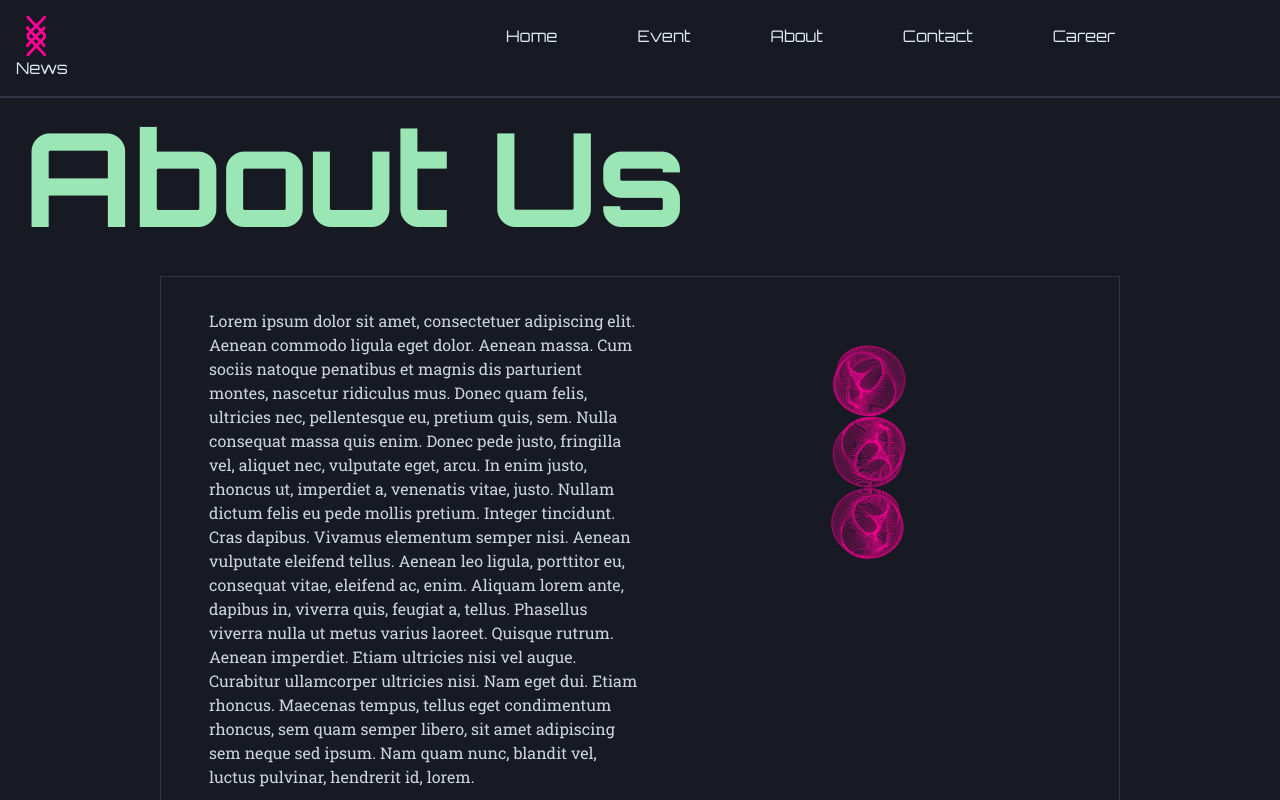
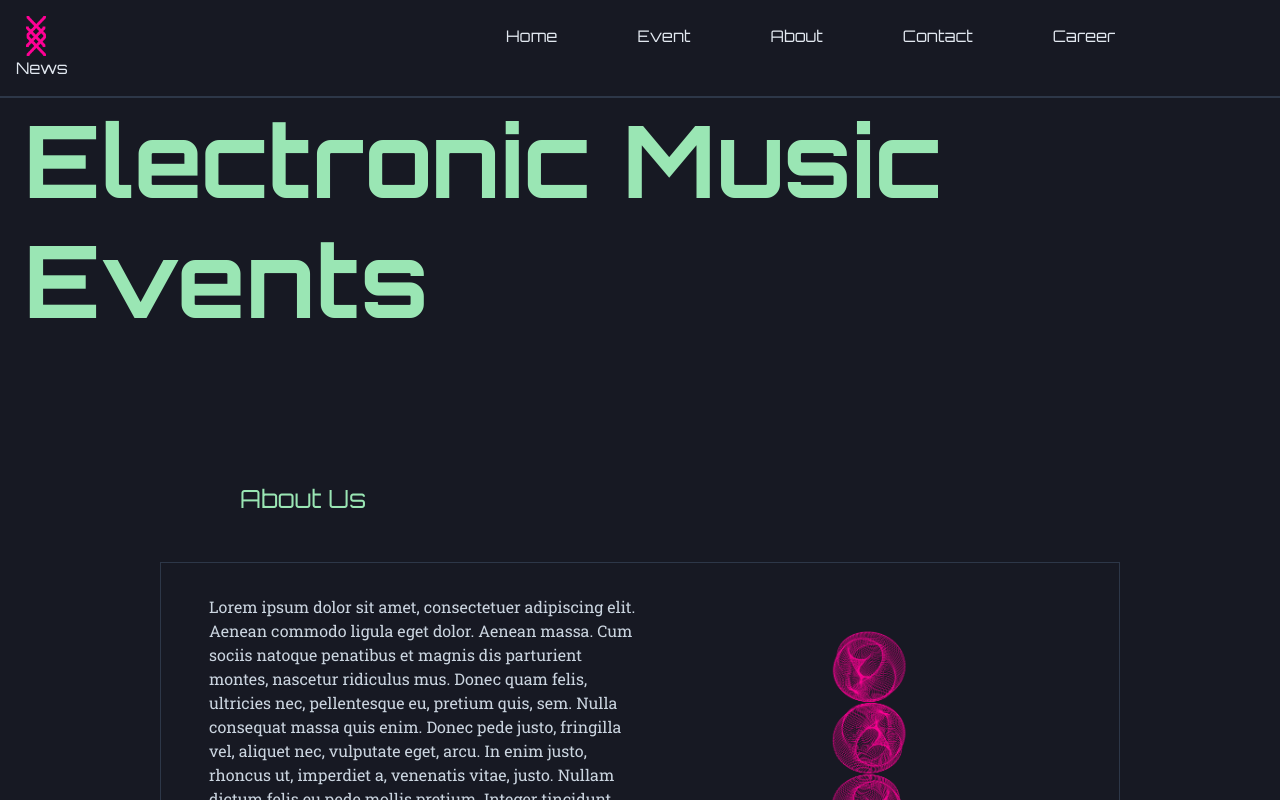
Before and after one commit to XML3/starter-final-project-react, a React (Vite) app: page /about in a window 1280 px wide. Shown: the top 800 px of the page. Built offline with nearby package versions, Linux system fonts and the light colour scheme; no server answers.

Commit message:
modifed design

```diff
--- a/src/pages/AboutPage.jsx
+++ b/src/pages/AboutPage.jsx
@@ -39,22 +39,45 @@ export const AboutPage = () => {
         minH={"20vh"}
         direction={{ base: "column", md: "row" }}
       >
-        <Box ml={{ base: "0", md: "1.5rem" }} mr={{ base: "0", md: "2rem" }}>
+        <Box
+          ml={{ base: "0", md: "1.5rem" }}
+          mr={{ base: "0", md: "2rem" }}
+          mb={{ base: "0", md: "9rem" }}
+        >
           <Heading
             color={"green.200"}
             // ml={"1.5rem"}
-            fontSize={{ base: "24px", md: "50px", lg: "80px", xl: "130px" }}
+            fontSize={{ base: "24px", md: "50px", lg: "80px", xl: "100px" }}
             lineHeight={"1.2"}
             mt={{ base: "1rem", md: "0" }}
             ml={{ base: "0.5rem", md: "0" }}
             fontFamily={orbitronFontFamily}
             fontWeight={orbitronWeight.semibold}
           >
-            About Us
+            Electronic Music <br />
+            Events
           </Heading>
         </Box>
       </Flex>
 
+      <Box
+        ml={{ base: "0", md: "15rem" }}
+        mr={{ base: "0", md: "2rem" }}
+        mb={{ base: "0", md: "2rem" }}
+      >
+        <Text
+          color={"green.200"}
+          // ml={"1.5rem"}
+          fontSize={{ base: "10px", md: "10px", lg: "25px", xl: "25px" }}
+          lineHeight={"1.2"}
+          mt={{ base: "1rem", md: "0" }}
+          ml={{ base: "0.5rem", md: "0" }}
+          fontFamily={orbitronFontFamily}
+          fontWeight={orbitronWeight.semibold}
+        >
+          About Us
+        </Text>
+      </Box>
       <Center>
         <Box
           backgroundColor={"gray.900"}
```
